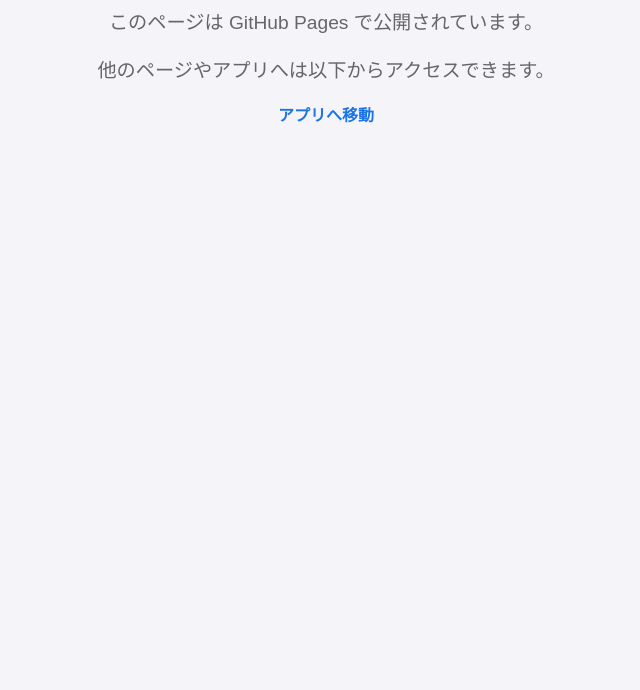
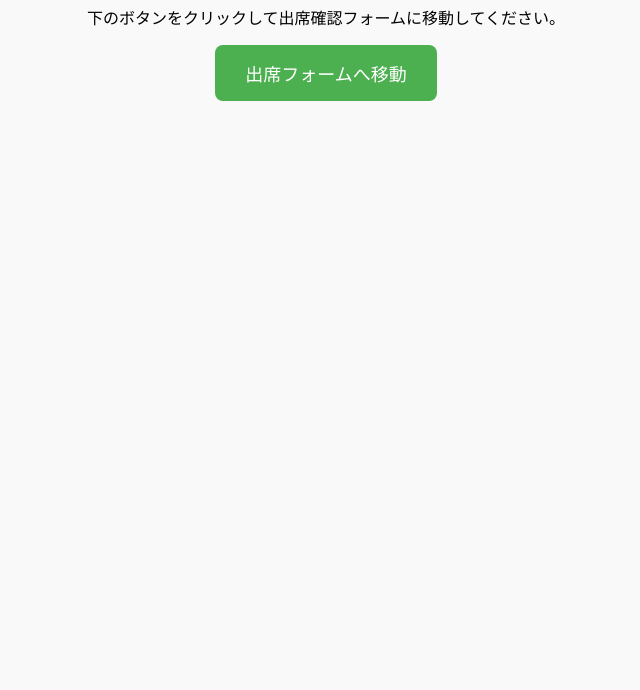
Before and after one commit to 22A3074/attendance-vss, a plain HTML site: page index.html in a window 1280 px wide. Shown: the part 110-800 px from the top of the page, without its empty margins (314-954 px from the left). Drawn offline with Linux system fonts and the light colour scheme.

Commit message:
Update index.html

```diff
--- a/index.html
+++ b/index.html
@@ -2,36 +2,40 @@
 <html lang="ja">
 <head>
   <meta charset="UTF-8">
-    <meta name="viewport" content="width=device-width, initial-scale=1.0">
-    <title>Attendance VSS</title>
+  <title>出席確認ページ</title>
   <style>
     body {
-            font-family: Arial, sans-serif;
+      font-family: sans-serif;
       text-align: center;
-            margin-top: 50px;
-            background-color: #f4f4f9;
+      margin: 3em;
+      background-color: #f9f9f9;
+    }
+    button {
+      padding: 15px 30px;
+      font-size: 18px;
+      background-color: #4CAF50;
+      color: white;
+      border: none;
+      border-radius: 8px;
+      cursor: pointer;
+    }
+    button:hover {
+      background-color: #45a049;
     }
     h1 {
       color: #333;
     }
-        p {
-            color: #666;
-            font-size: 1.2em;
-        }
-        a {
-            color: #1a73e8;
-            text-decoration: none;
-            font-weight: bold;
-        }
-        a:hover {
-            text-decoration: underline;
-        }
   </style>
 </head>
 <body>
-    <h1>Attendance VSS サイトへようこそ！</h1>
-    <p>このページは GitHub Pages で公開されています。</p>
-    <p>他のページやアプリへは以下からアクセスできます。</p>
-    <a href="#">アプリへ移動</a>
+
+  <h1>出席確認</h1>
+  <p>下のボタンをクリックして出席確認フォームに移動してください。</p>
+
+  <!-- GitHub Pages の出席フォームにリンク -->
+  <a href="https://22a3074.github.io/attendance-vss/#ぺーじ" target="_blank">
+    <button>出席フォームへ移動</button>
+  </a>
+
 </body>
 </html>
```
Lines whose indentation alone changed are shown as unchanged.
